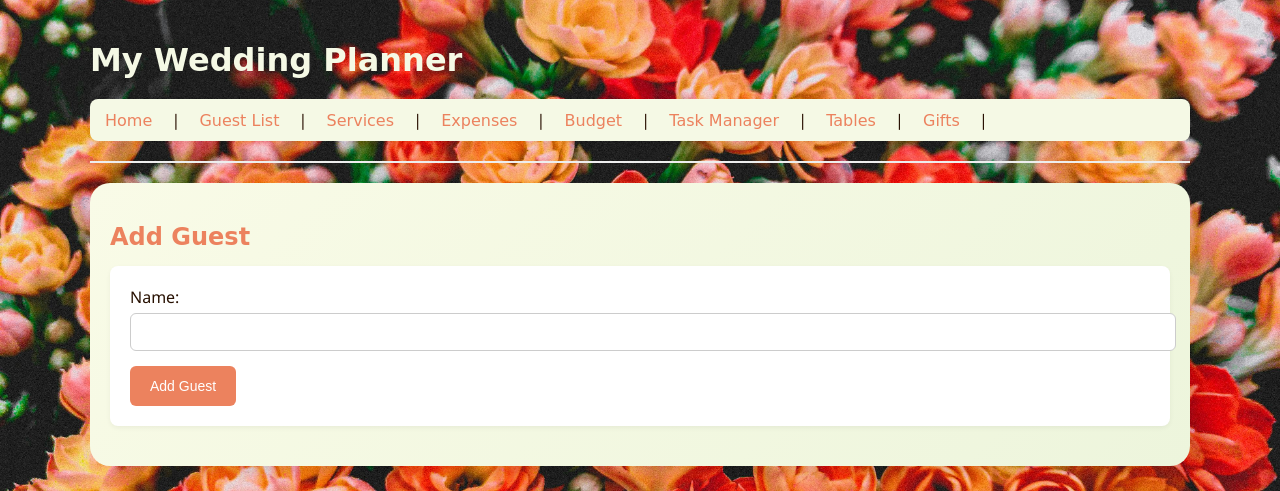
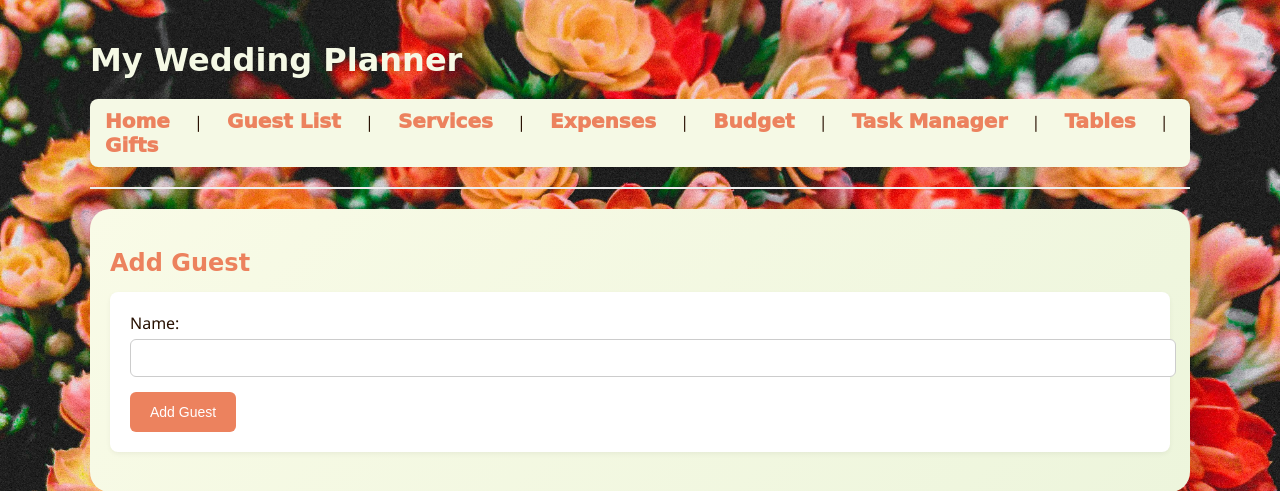
Before and after one commit to andratarau5/wedding-planner-web, a Flask app: page /add in a window 1280 px wide. Shown: the top 491 px of the page. Run offline with Flask 3, Linux system fonts and the light colour scheme; some web fonts are replaced.

Commit message:
CSS style changes

```diff
--- a/static/style.css
+++ b/static/style.css
@@ -68,10 +68,11 @@ nav {
 nav a {
     text-decoration: none;
     color: #ec825e;
-    margin-right: 15px;
-    font-weight: 500;
+    margin-right: 20px;
+    font-weight: 1000;
     transition: color 0.2s;
     font-family: 'Borel', cursive;
+    font-size: 20px;
 }
 
 nav a:hover {
--- a/templates/layout.html
+++ b/templates/layout.html
@@ -26,7 +26,7 @@
             <a> </a>
             <a href="{{ url_for('tables_view') }}">Tables</a> |
             <a> </a>
-            <a href="{{ url_for('edit_gifts') }}">Gifts</a> |
+            <a href="{{ url_for('edit_gifts') }}">Gifts</a>
         </nav>
         <hr>
 
```
